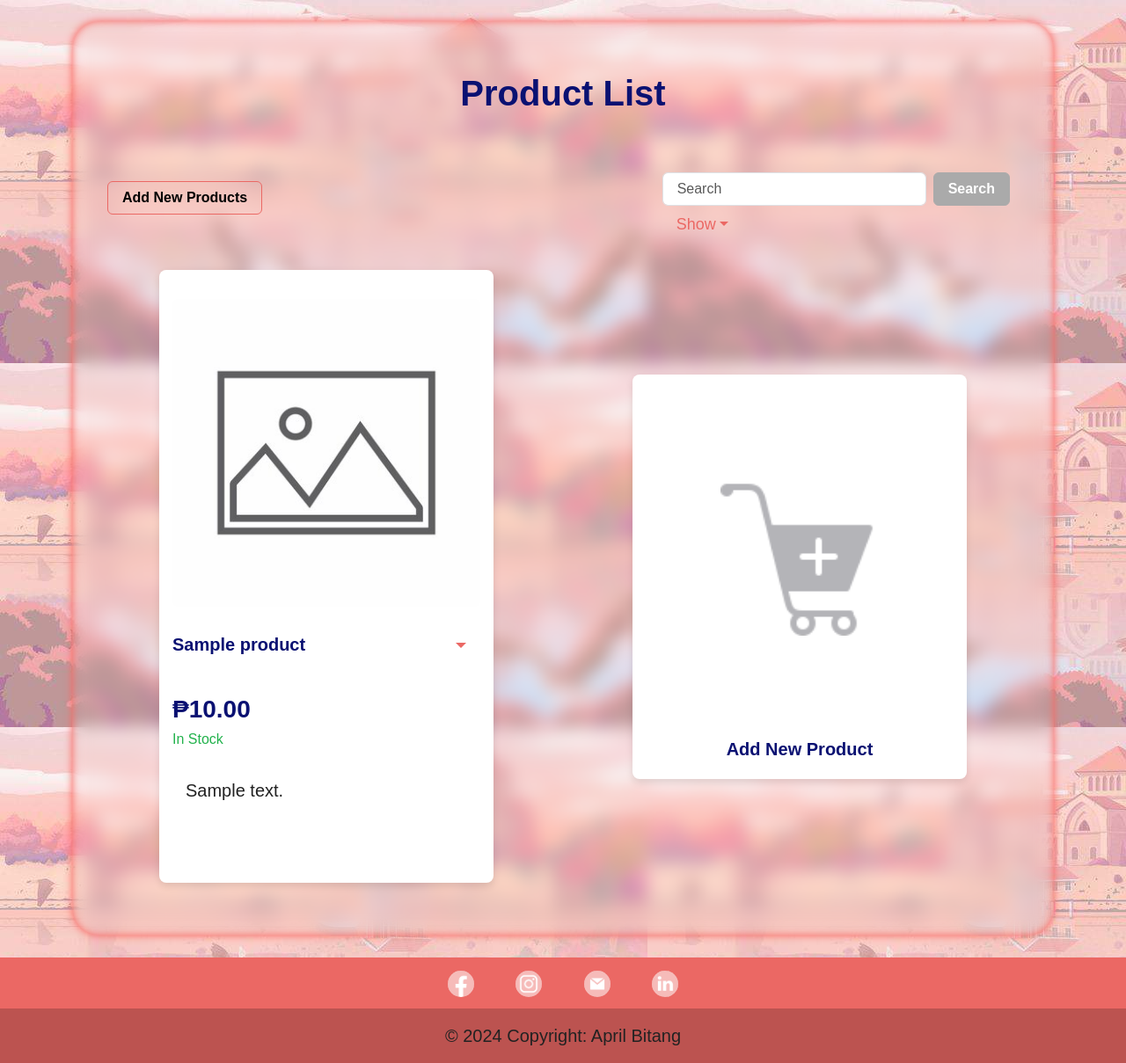
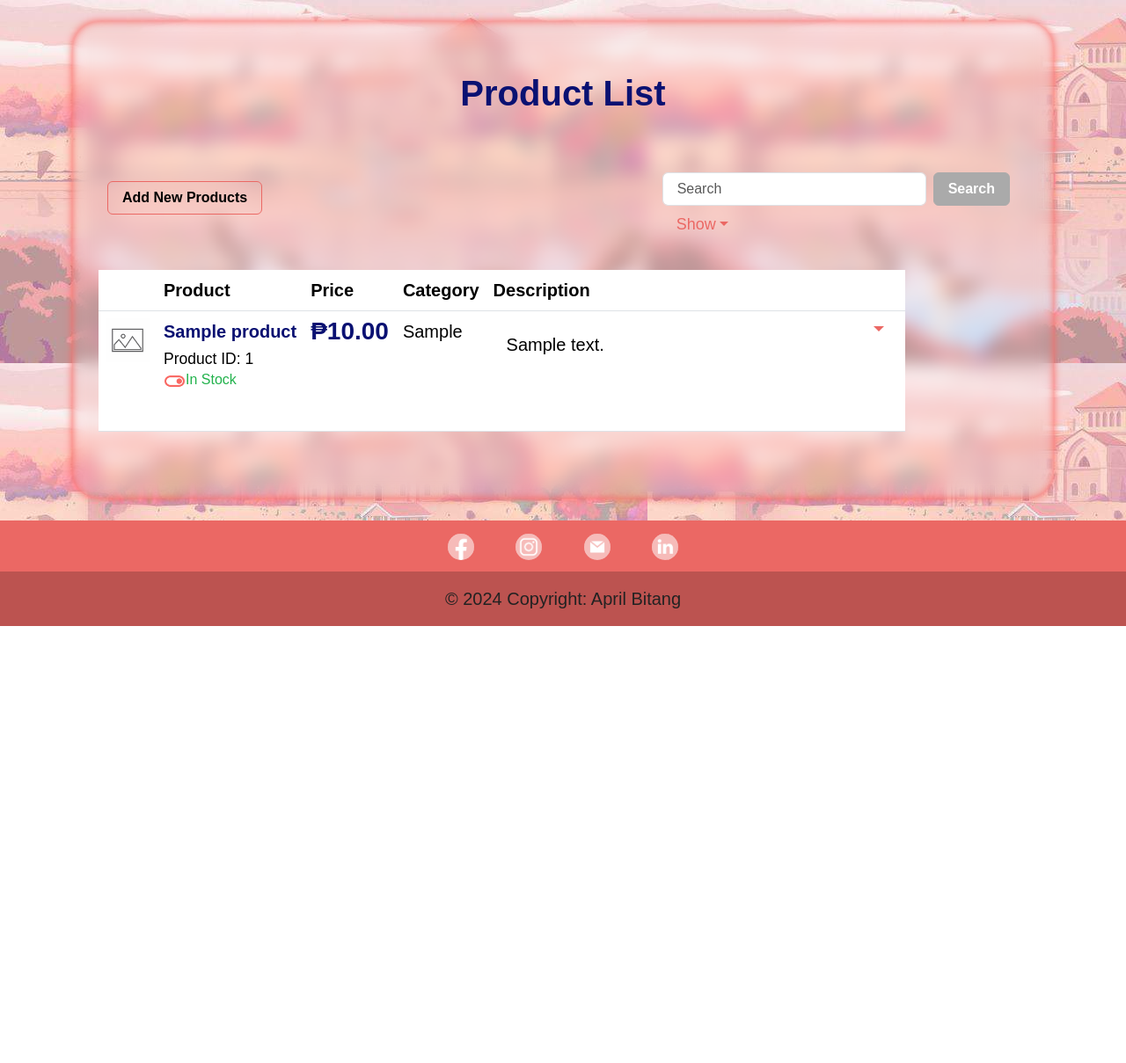
Before and after one commit to MsEphryll/Simple-Website, a PHP site: page /products.php in a window 1280 px wide. Shown: the part 80-1289 px from the top of the page at 88% size. After the commit the page ends 792 px from the top, so only its background shows below. Run offline with PHP 8.4, Linux system fonts and the light colour scheme; tables that the repository leaves empty or names only in its code hold one stand-in row (values such as "Sample post"); some web fonts are replaced.

Commit message:
updating products

```diff
--- a/Bitang_AR(finals)/products.php
+++ b/Bitang_AR(finals)/products.php
@@ -64,23 +64,6 @@ body {
     include "templates/products-table.php";
     ?>
 
-    <div class='product-item'>
-      <div class='product-item-inner'>
-        <!-- image -->
-          <a href="regproductform.php">
-            <div class='img-space'>
-              <img style="width: 180px; height: 180px;" src="assets/icons/add-product.png" alt="">
-            </div>
-          </a>
-
-        <!-- label -->
-        <div style="text-align: center; justify-content: center;">
-          <h5>
-            <strong >Add New Product</strong>
-          </h5>
-        </div>
-      </div>
-    </div>
   </div><br>
 </div>
 
--- a/Bitang_AR(finals)/templates/product-type.php
+++ b/Bitang_AR(finals)/templates/product-type.php
@@ -76,6 +76,7 @@
   }
 
   .description-scroll {
+    width: 400px;
     height: 120px;
     padding: 15px;
     overflow-y: auto;
--- a/Bitang_AR(finals)/templates/products-table.php
+++ b/Bitang_AR(finals)/templates/products-table.php
@@ -1,27 +1,41 @@
+<?php
+  echo "<div class='filter-bg' style='overflow-x:auto;' >";
+  echo "<table class='table' >";
+  echo "<tr><th></th><th>Product</th><th>Price</th><th>Category</th><th>Description</th><th></th></tr>";
 
+    //  loop the data
+    while($row = mysqli_fetch_assoc($result)) {
+      echo "<tr>";
 
-<?php
+      if ($row['img'] == NULL || !file_exists('images/products/' . $row['img'])) {
+        echo "<td><img src='images/products/default.jpg' width='50' height='50'></td>";
+      } else {
+          echo "<td><img src='images/products/" . $row["img"] . "' width='50' height='50'></td>";
+      }
 
-// Loop through the data
-while ($row = mysqli_fetch_assoc($result)) {
-  echo "<div class='product-item'>";
-  echo "<div class='product-item-inner'>";
-  // echo "<strong>Product ID: " . $row["id"] . "</strong><br>";
+      echo "<td><strong>" . $row["product_name"] . "</strong><br><small>Product ID: " . $row["id"] . "</small><br>";
 
-  // image
-  echo "<div class='img-space'>";
-  if ($row['img'] == NULL || !file_exists('images/products/' . $row['img'])) {
-    echo "<img src='images/products/default.jpg' height='100px' width:'100px'>";
+      if ($row["qty"] == 0){
+        echo "<p class='text-body-tertiary'><a class='dropdown-item' href='product-status.php?id=" . $row['id'] . "'><img src='assets/icons/disable.png' alt='edit' style='hieght:25px; width:25px;'>Disabled</a></p>";
+      } else{
+        if ($row["available"] == 0) {
+          echo "<p class='text-body-tertiary'><a class='dropdown-item' href='product-status.php?id=" . $row['id'] . "'><img src='assets/icons/disable.png' alt='edit' style='hieght:25px; width:25px;'>Disabled</a></p>";
         } else {
-    echo "<img src='images/products/" . $row["img"] . "' height='250px' width:'250px'>";
+          echo "<p class='text-success'><a class='dropdown-item' href='product-status.php?id=" . $row['id'] . "'><img src='assets/icons/enable.png' alt='edit' style='hieght:25px; width:25px;'>In Stock</a></p>";
         }
-  echo "</div>";
+      }
+      echo "</td>";
 
-  // div for product name and dropdown button
-  echo "<div class='name-options'>";
-    echo "<div class='product-name'>";
-      echo "<h5><strong>" . $row['product_name'] . "</strong></h5>";
-    echo "</div>";
+      $number = number_format($row['price'],2,'.',',');
+       echo "<td><div>
+          <h3><strong>₱" . $number . "</strong></h3>
+        </div></td>";
+
+      echo "<td>" . $row['p_type'] . "</td>";
+
+      echo "<td><div class='description-scroll'>" . $row['pdescription'] . "</div></td>";
+
+      echo "<td>";
 
       // actions
       echo "<div class='options'>";
@@ -30,38 +44,25 @@ while ($row = mysqli_fetch_assoc($result)) {
                 <a class="nav-link dropdown-toggle" data-bs-toggle="dropdown" href="#" role="button" aria-haspopup="true" aria-expanded="false"></a>
                 <div class="dropdown-menu" style="">
                   <h6 class="dropdown-header">Actions</h6>
-                  <a class="dropdown-item" href="viewproducts.php?id=' . $row["id"] . '">View Product</a>
-                  <a class="dropdown-item" href="update_product.php?id=' . $row['id'] . '">Update Product</a>
+
+                  <a class="dropdown-item" href="viewproducts.php?id=' . $row["id"]. '"><img src="assets/icons/view.png" alt="view" style="hieght:25px; width:25px;">View Product</a>
+
+                  <a class="dropdown-item" href="update_product.php?id=' . $row['id'] . '"><img src="assets/icons/edit.png" alt="edit" style="hieght:25px; width:25px;">Edit Product</a>
+
                   <a class="dropdown-item" href="#" onclick="confirmDelete(' . $row['id'] . ')">Delete this product</a>
                 </div>
               </li>
             </ul>';
         echo "</div>";
-  echo "</div>";
-  // end of the div for product name and dropdown button
+      echo "</td>";
 
-  $number = number_format($row['price'],2,'.',',');
-  echo "<div>
-          <h3><strong>₱" . $number . "</strong></h3>
-        </div>";
+      echo "</tr>";
+    }
 
 
-  if ($row["qty"] == 0){
-    echo "<p class='text-body-tertiary' >Sold Out</p>";
-  } else{
-    if ($row["available"] == 0) {
-      echo "<p class='text-body-tertiary' >Sold Out</p>";
-    } else {
-      echo "<p class='text-success'>In Stock</p>";
-    }
-  }
+  echo "</table>";
+  echo "</div>";
 
-  // description
-  echo "<div class='description-scroll'>" . $row['pdescription'] . "</div>";
-
-  echo "</div>";
-  echo "</div>";
-}
   ?>
 
 <script>
--- a/Bitang_AR(finals)/update_product.php
+++ b/Bitang_AR(finals)/update_product.php
@@ -65,7 +65,6 @@ if(isset($_GET["id"]) && is_numeric($_GET["id"])) {
                         <input type='text' class='form-control' id='exampleInputPassword1' name='qty' value='" .$row['qty'] . "' required>
                       </div>
 
-
                   </fieldset><br>";
             }
         } else {
--- a/Bitang_AR(finals)/viewproducts.php
+++ b/Bitang_AR(finals)/viewproducts.php
@@ -41,7 +41,7 @@ $result = $conn->query($sql);
 
     // If the user account does have a profile photo or not
     echo "<div class='img-space'>";
-    if ($row['img'] != null) {
+    if ($row['img'] != null || !file_exists('images/products/' . $row['img'])) {
               echo "<img src='images/products/" . $row["img"] . "' height='auto' width='250px' style='margin-right: 20px;'>";
               echo "</div>";
     } else {
```
Also changed, not shown: Bitang_AR(finals)/product-status.php (added, +28 -0 lines), Bitang_AR(finals)/templates/conn.php (+8 -5 lines), Bitang_AR(finals)/images/profile/view.png (added). Lines whose indentation alone changed are shown as unchanged.
